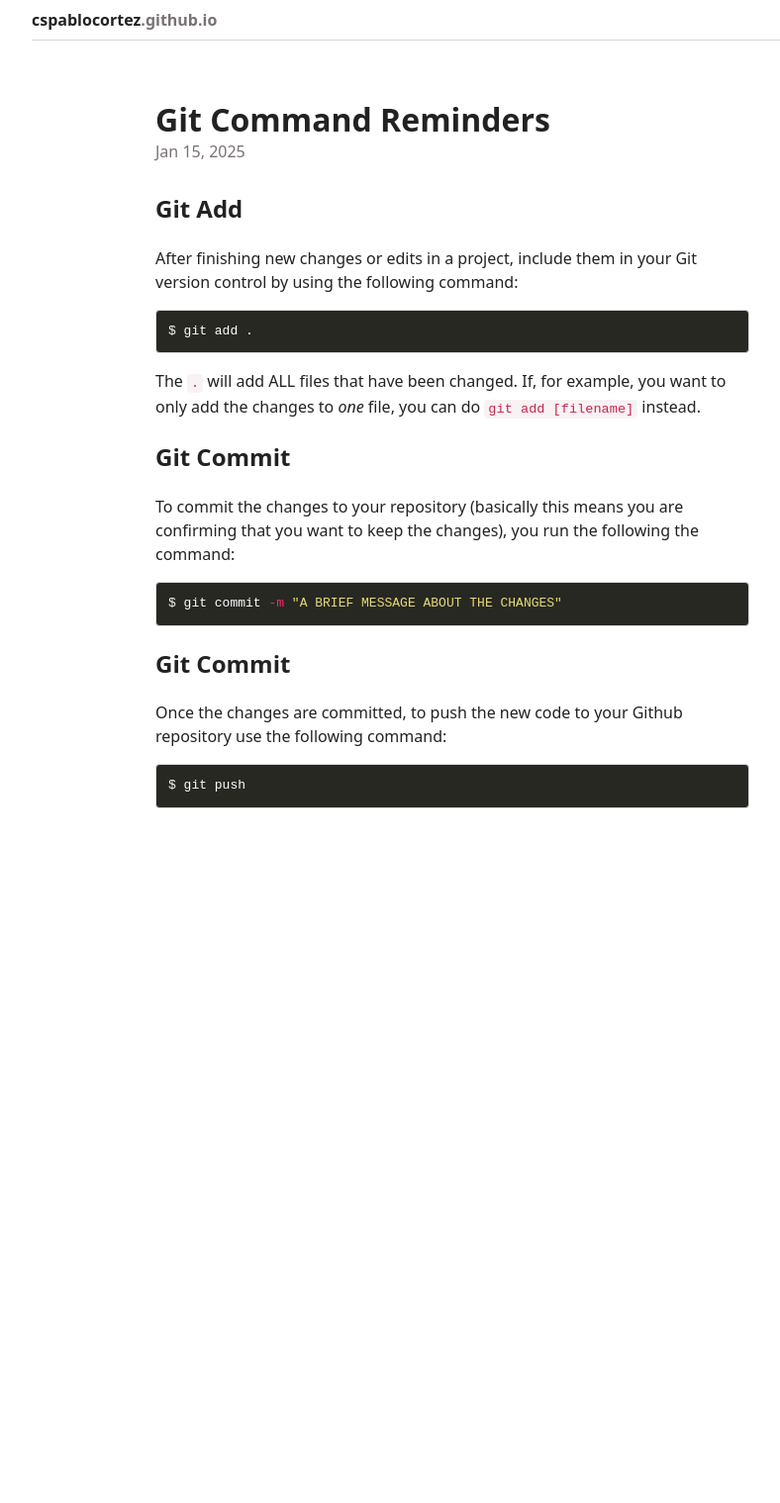
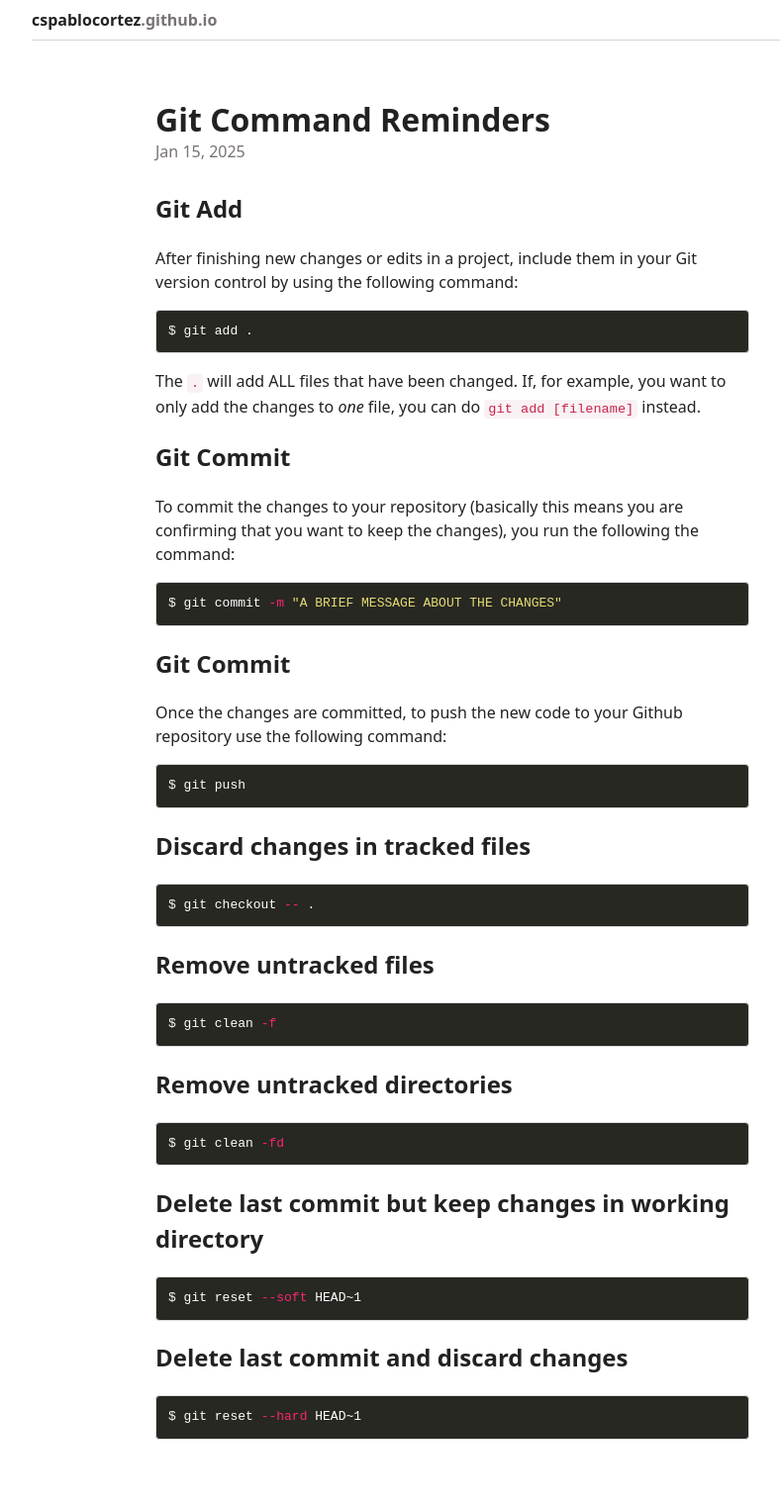
Before and after one commit to cspablocortez/cspablocortez.github.io, a Jekyll site: the page built from _posts/2025-01-15-Git.md, in a window 1280 px wide. Shown: the whole page at 99% size, without its empty margins (183-971 px from the left). Built offline with Jekyll 4.4.1, drawn with Linux system fonts in a browser that asks for light colours; before the commit the page ends 900 px from its top, so only the background shows below that.

Commit message:
updated file

````diff
--- a/_layouts/home.html
+++ b/_layouts/home.html
@@ -6,7 +6,7 @@ layout: default
   <div class="column">
     <section>
       <h1>Recent</h1>
-      {% for post in site.posts limit:3 %}
+      {% for post in site.posts limit:5 %}
       {% unless post.hidden %}
         <div class="post">
           <h1><a href="{{post.url}}">{{ post.title }}</a></h1>
--- a/_posts/2025-01-15-Git.md
+++ b/_posts/2025-01-15-Git.md
@@ -32,3 +32,33 @@ Once the changes are committed, to push the new code to your Github repository u
 ```sh
 $ git push
 ```
+
+## Discard changes in tracked files
+
+```sh
+$ git checkout -- .
+```
+
+## Remove untracked files
+
+```sh
+$ git clean -f
+```
+
+## Remove untracked directories
+
+```sh
+$ git clean -fd
+```
+
+## Delete last commit but keep changes in working directory
+
+```sh
+$ git reset --soft HEAD~1
+```
+
+## Delete last commit and discard changes
+
+```sh
+$ git reset --hard HEAD~1
+```
````
Also changed, not shown: _posts/2024-09-29-september-summary-report.md (deleted, +0 -125 lines).
